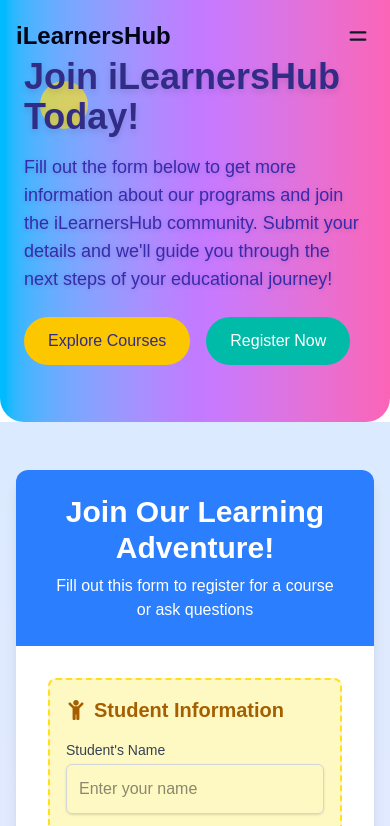
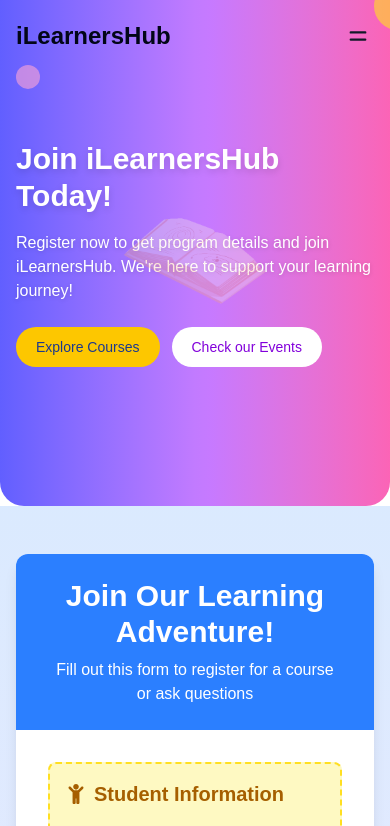
Before and after one commit to MoyasiGinko/iLearners-Hub, a Next.js app: page /register in a window 390 px wide. Shown: the top 826 px of the page. Built offline with nearby package versions, Linux system fonts and the light colour scheme.

Commit message:
responsive hero section

```diff
--- a/components/register/hero/index.tsx
+++ b/components/register/hero/index.tsx
@@ -1,55 +1,99 @@
 "use client";
-import React from "react";
+import React, { useEffect, useState } from "react";
 import Link from "next/link";
 import { motion } from "framer-motion";
 import Image from "next/image";
 
 const Hero: React.FC = () => {
+  const [isMobile, setIsMobile] = useState(false);
+
+  // Handle responsive state based on window size
+  useEffect(() => {
+    const handleResize = () => {
+      setIsMobile(window.innerWidth < 768);
+    };
+
+    // Set initial value
+    handleResize();
+
+    // Add event listener
+    window.addEventListener("resize", handleResize);
+
+    // Clean up
+    return () => {
+      window.removeEventListener("resize", handleResize);
+    };
+  }, []);
+
   return (
-    <section className="relative h-[50vh] flex items-center bg-gradient-to-r from-sky-400 via-purple-400 to-pink-400 text-white rounded-b-3xl overflow-hidden">
-      <div className="container mx-auto px-6 z-10">
+    <section className="relative flex items-center bg-gradient-to-r from-indigo-500 via-purple-400 to-pink-400 text-white rounded-b-3xl overflow-hidden py-12 md:py-20 lg:py-24 min-h-[60vh] md:min-h-[50vh]">
+      <div className="container mx-auto px-4 sm:px-6 md:px-8 z-10 relative">
         <motion.div
           initial={{ opacity: 0, y: 20 }}
           animate={{ opacity: 1, y: 0 }}
           transition={{ duration: 0.8 }}
-          className="max-w-2xl"
+          className="max-w-xl md:max-w-2xl lg:max-w-3xl"
         >
-          <h1 className="text-4xl md:text-5xl font-bold mb-4 text-indigo-900 drop-shadow-md">
+          <h1 className="text-3xl sm:text-4xl md:text-5xl font-bold mb-4 md:mb-6 text-white drop-shadow-md leading-tight">
             Join iLearnersHub Today!
           </h1>
-          <p className="text-lg mb-6 text-indigo-800 drop-shadow-sm">
-            Fill out the form below to get more information about our programs
-            and join the iLearnersHub community. Submit your details and we'll
-            guide you through the next steps of your educational journey!
+          <p className="text-base sm:text-lg md:text-xl mb-6 md:mb-8 text-white drop-shadow-sm max-w-md md:max-w-lg lg:max-w-xl">
+            Register now to get program details and join iLearnersHub. We're
+            here to support your learning journey!
           </p>
-          <div className="flex gap-4 flex-wrap">
+          <div className="flex flex-wrap gap-3 md:gap-4">
             <Link href="/courses">
-              <span className="bg-yellow-400 text-indigo-900 px-6 py-3 rounded-full font-medium hover:bg-yellow-300 transition-all inline-block">
+              <span className="bg-yellow-400 text-blue-900 px-5 sm:px-6 py-2.5 sm:py-3 rounded-full font-medium hover:bg-yellow-300 transition-all inline-block text-sm sm:text-base whitespace-nowrap">
                 Explore Courses
               </span>
             </Link>
-            <Link href="#register-form">
-              <span className="bg-teal-500 text-white px-6 py-3 rounded-full font-medium hover:bg-teal-400 transition-all inline-block">
-                Register Now
+            <Link href="/news-offers">
+              <span className="bg-white text-purple-700 px-5 sm:px-6 py-2.5 sm:py-3 rounded-full font-medium hover:bg-opacity-90 transition-all inline-block text-sm sm:text-base whitespace-nowrap">
+                Check our Events
               </span>
             </Link>
           </div>
         </motion.div>
-      </div>
 
-      {/* Playful decorative elements */}
-      <div className="absolute right-10 bottom-10 w-40 h-40 md:w-64 md:h-64 z-0 hidden md:block">
-        <Image
-          src="/images/book.gif"
-          alt="Colorful Building Blocks"
-          width={240}
-          height={240}
-          className="object-contain"
-        />
+        {/* Decorative elements with responsive sizing and positioning */}
+        <div
+          className={`absolute ${
+            isMobile
+              ? "inset-0 flex items-center justify-center w-full h-full z-0 opacity-30"
+              : "right-0 top-1/2 transform -translate-y-1/2 md:right-8 w-24 h-24 sm:w-32 sm:h-32 md:w-40 md:h-40 lg:w-64 lg:h-64 z-0"
+          }`}
+        >
+          {isMobile ? (
+            <div className="relative w-40 h-40">
+              <Image
+                src="/images/book.gif"
+                alt="book"
+                fill
+                className="object-contain"
+                sizes="160px"
+                priority
+              />
+            </div>
+          ) : (
+            <Image
+              src="/images/book.gif"
+              alt="book"
+              fill
+              className="object-contain"
+              sizes="(max-width: 640px) 96px, (max-width: 768px) 128px, (max-width: 1024px) 160px, 256px"
+              priority
+            />
+          )}
+        </div>
       </div>
 
       <motion.div
-        className="absolute top-20 left-10 w-12 h-12 rounded-full bg-yellow-300 opacity-70"
+        className="absolute -top-8 -right-8 w-12 sm:w-16 md:w-20 h-12 sm:h-16 md:h-20 rounded-full bg-yellow-300 opacity-60"
+        animate={{ y: [0, 15, 0] }}
+        transition={{ repeat: Infinity, duration: 4 }}
+      />
+      <motion.div
+        className="absolute top-16 left-4 sm:left-6 md:left-10 w-6 sm:w-8 md:w-10 h-6 sm:h-8 md:h-10 rounded-full bg-pink-300 opacity-60"
         animate={{ y: [0, 10, 0] }}
         transition={{ repeat: Infinity, duration: 3 }}
       />
```
